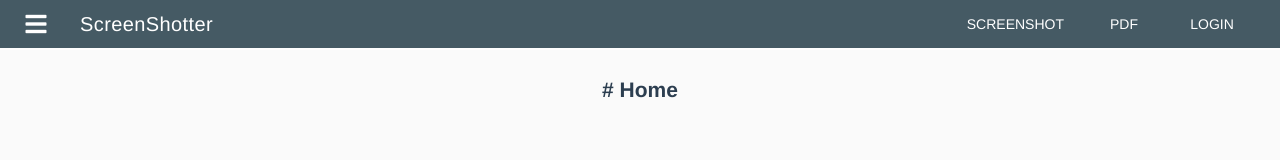
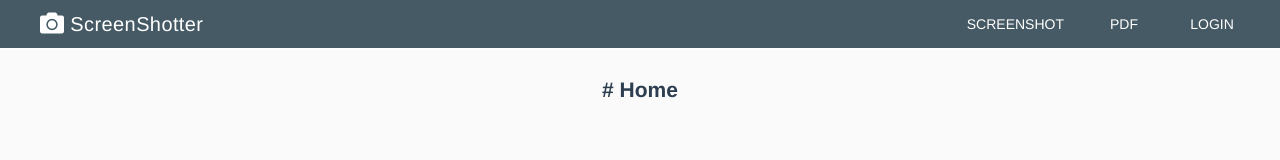
Before and after one commit to VovaIvzhenko/screenshotter-frontend, a Vue app: page / in a window 1280 px wide. Shown: the top 160 px of the page. Built offline with nearby package versions, Linux system fonts and the light colour scheme.

Commit message:
Added logo to header

```diff
--- a/src/components/Header.vue
+++ b/src/components/Header.vue
@@ -7,8 +7,9 @@
             :fixed="true"
             :flat="true"
         >
-            <v-toolbar-side-icon></v-toolbar-side-icon>
-            <v-toolbar-title>ScreenShotter</v-toolbar-title>
+            <v-toolbar-title>
+                <v-icon right dark>fas fa-camera</v-icon> ScreenShotter
+            </v-toolbar-title>
             <v-spacer></v-spacer>
             <v-toolbar-items class="hidden-sm-and-down">
                 <v-btn to="screen-shotter" flat>ScreenShot</v-btn>
```
